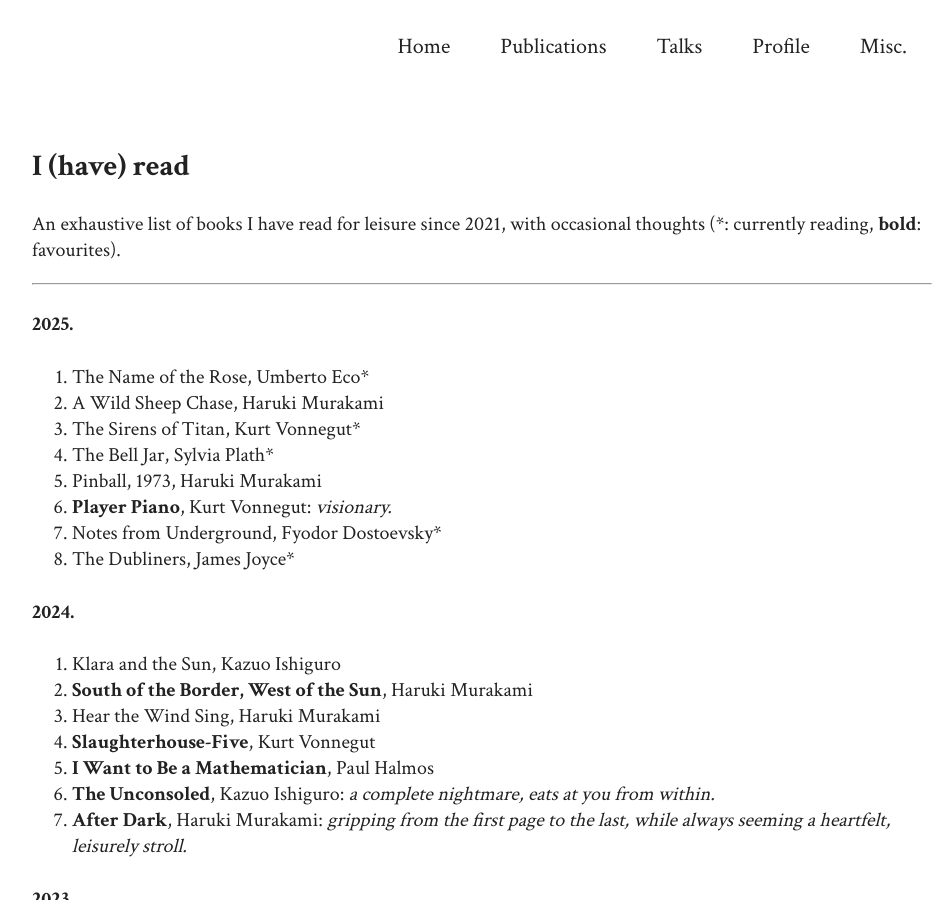
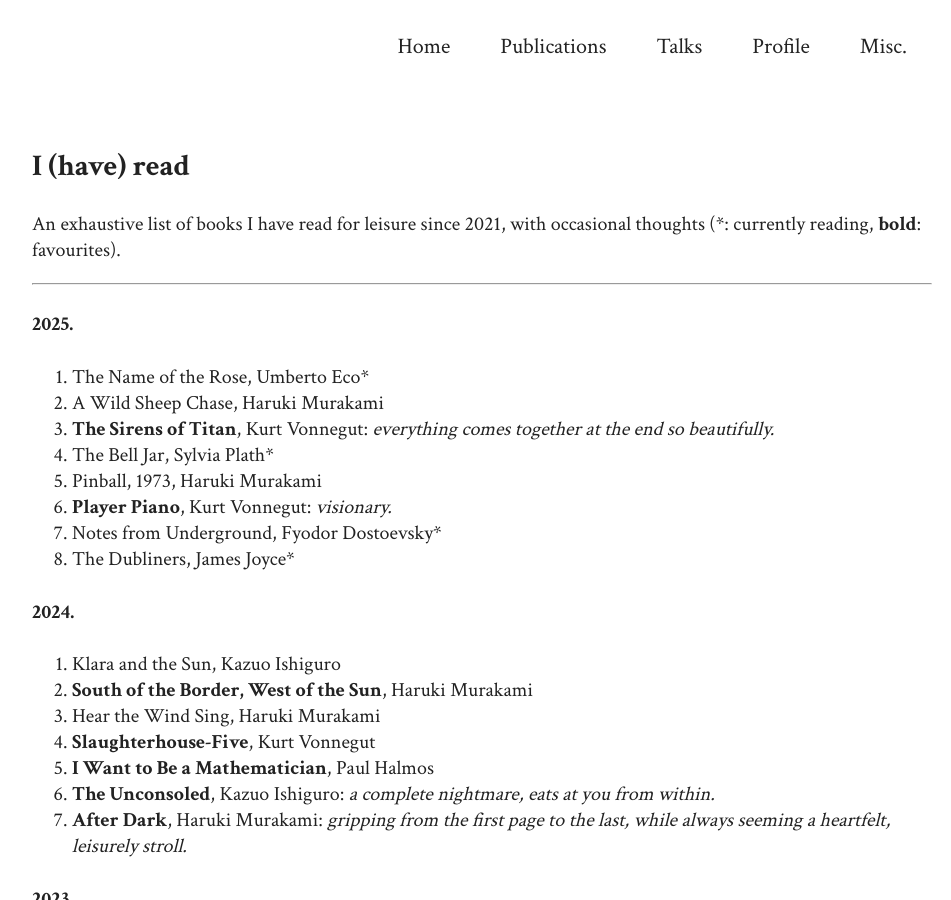
Before and after one commit to adwaygirish/adwaygirish.github.io, a Jekyll site: the page built from misc/books.md, in a window 1280 px wide and 900 px high. Shown: the whole window, without its empty margins (158-1109 px from the left). Built offline with Jekyll 4.4.1, drawn with Linux system fonts in a browser that asks for light colours.

Commit message:
updated books

```diff
--- a/misc/books.md
+++ b/misc/books.md
@@ -14,7 +14,7 @@ An exhaustive list of books I have read for leisure since 2021, with occasional
 
 1. The Name of the Rose, Umberto Eco*
 1. A Wild Sheep Chase, Haruki Murakami
-1. The Sirens of Titan, Kurt Vonnegut*
+1. **The Sirens of Titan**, Kurt Vonnegut: *everything comes together at the end so beautifully.*
 1. The Bell Jar, Sylvia Plath*
 1. Pinball, 1973, Haruki Murakami
 1. **Player Piano**, Kurt Vonnegut: *visionary.*
```
